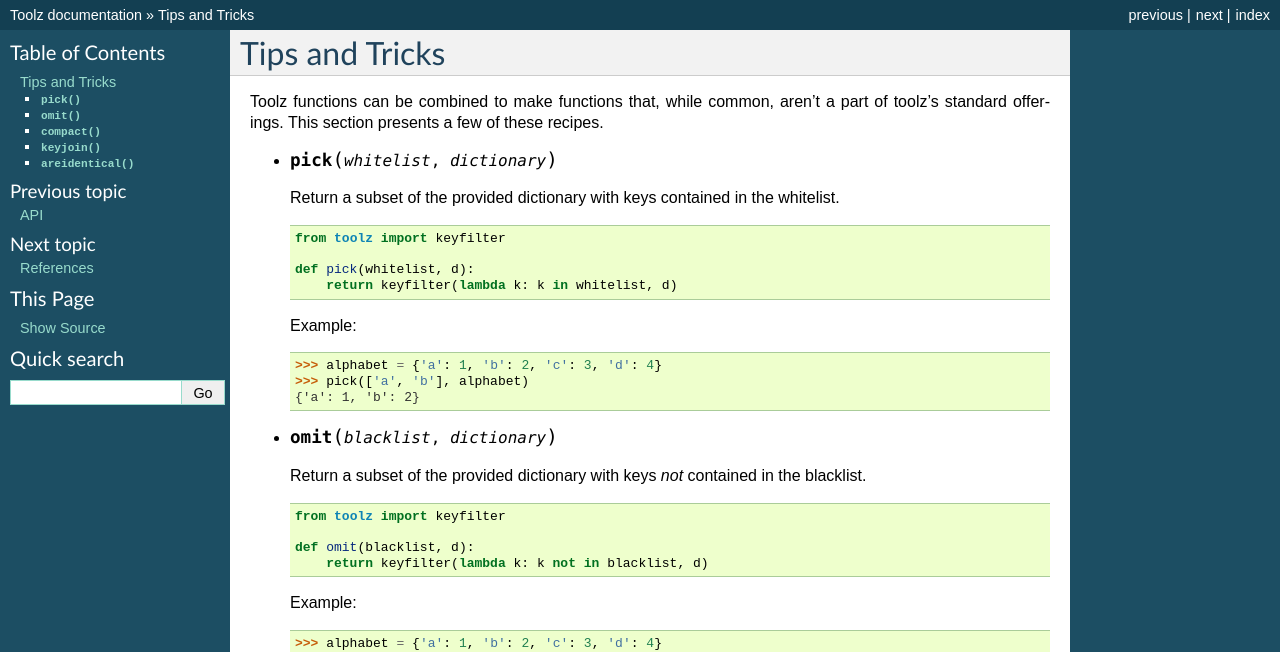
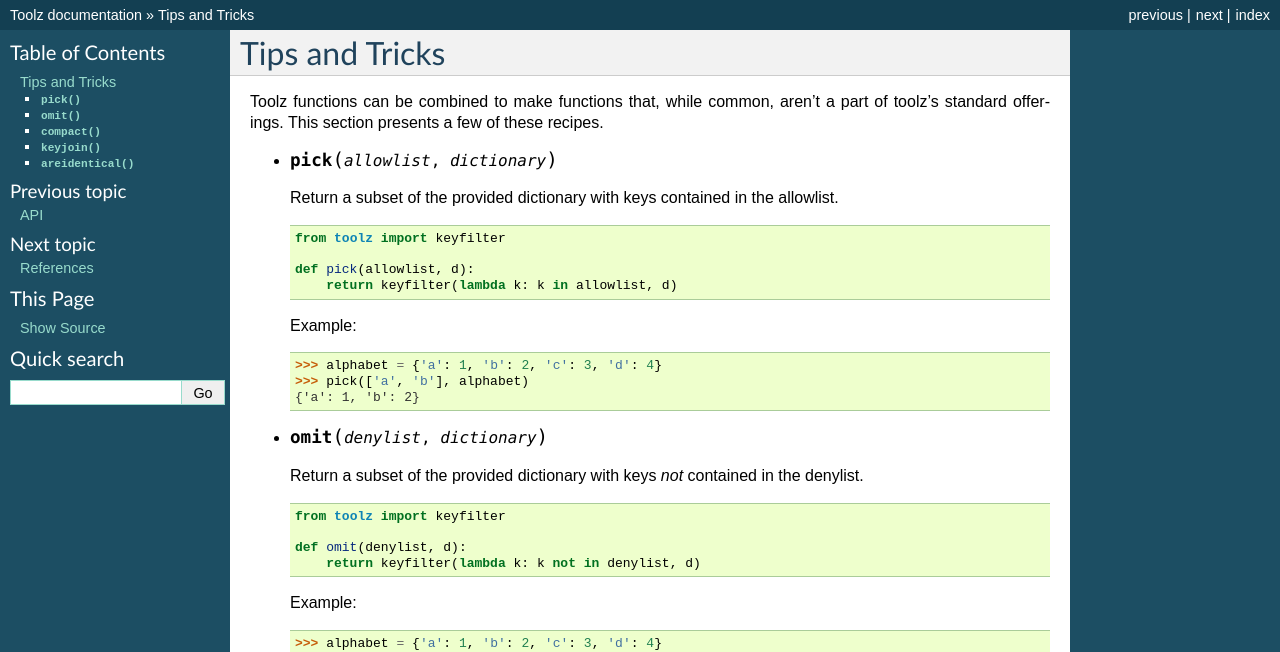
Before and after one commit to pytoolz/toolz, a Sphinx documentation site: the page built from doc/source/tips-and-tricks.rst, in a window 1280 px wide. Shown: the top 652 px of the page. Built offline with Sphinx 7.4.7, drawn with Linux system fonts in a browser that asks for light colours; the version number could not be read and is left out.

Commit message:
Replace blacklist/whitelist with denylist/allowlist
Closes #508

```diff
--- a/doc/source/tips-and-tricks.rst
+++ b/doc/source/tips-and-tricks.rst
@@ -6,17 +6,17 @@
 a few of these recipes.
 
 
-* .. function:: pick(whitelist, dictionary)
+* .. function:: pick(allowlist, dictionary)
 
   Return a subset of the provided dictionary with keys contained in the
-  whitelist.
+  allowlist.
 
   ::
 
     from toolz import keyfilter
 
-    def pick(whitelist, d):
-        return keyfilter(lambda k: k in whitelist, d)
+    def pick(allowlist, d):
+        return keyfilter(lambda k: k in allowlist, d)
 
 
   Example:
@@ -26,17 +26,17 @@
     {'a': 1, 'b': 2}
 
 
-* .. function:: omit(blacklist, dictionary)
+* .. function:: omit(denylist, dictionary)
 
   Return a subset of the provided dictionary with keys *not* contained in the
-  blacklist.
+  denylist.
 
   ::
 
     from toolz import keyfilter
 
-    def omit(blacklist, d):
-        return keyfilter(lambda k: k not in blacklist, d)
+    def omit(denylist, d):
+        return keyfilter(lambda k: k not in denylist, d)
 
 
   Example:
```
Also changed, not shown: 2 other files.
